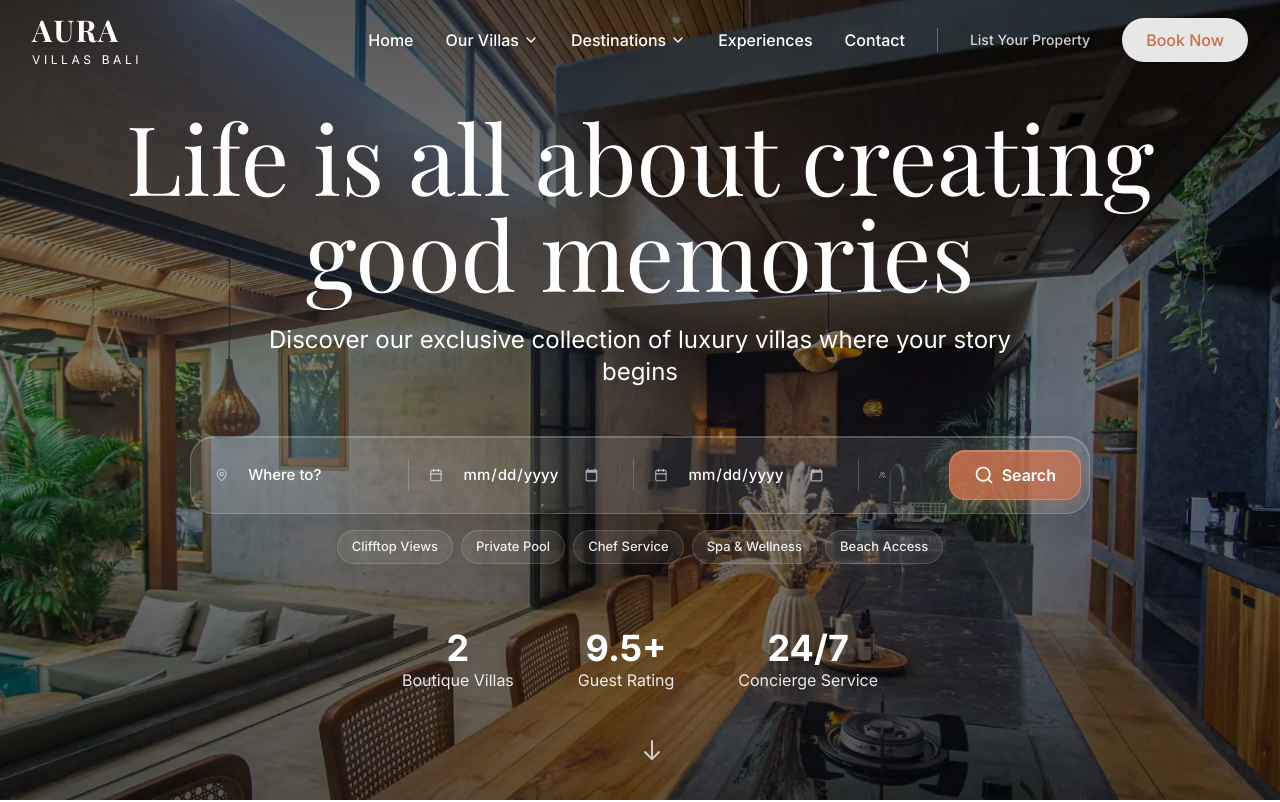
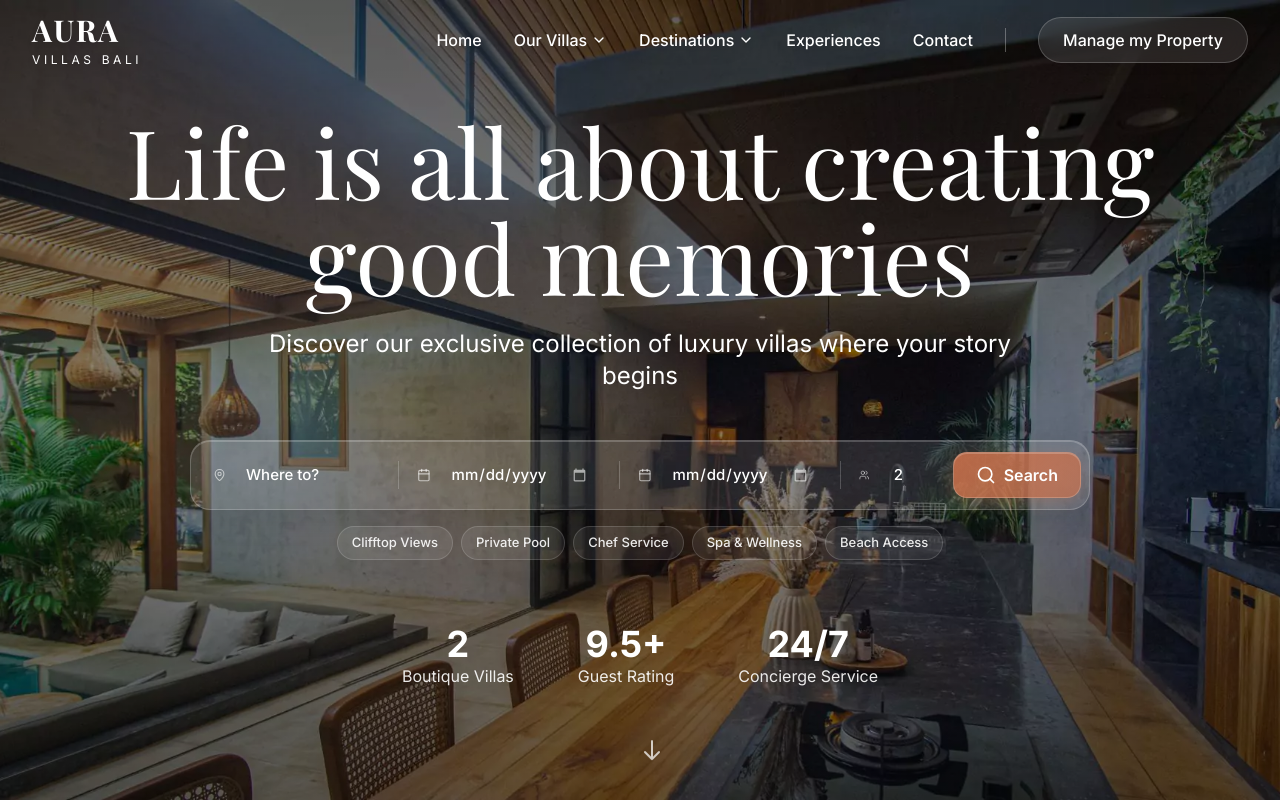
Before and after one commit to AndradeF87/aura-villas-bali, a Next.js app: page / in a window 1280 px wide. Shown: the top 802 px of the page. Built offline with nearby package versions, Linux system fonts and the light colour scheme; a web font is replaced by a local one.

Commit message:
Update navigation: Remove Book Now, rename to Manage my Property with glass effect, fix search bar visibility

```diff
--- a/app/globals.css
+++ b/app/globals.css
@@ -49,7 +49,7 @@
   backdrop-filter: blur(20px) saturate(180%);
   -webkit-backdrop-filter: blur(20px) saturate(180%);
   border: 1px solid rgba(255, 255, 255, 0.2);
-  border-radius: 24px;
+  border-radius: 20px;
   box-shadow:
     0 8px 32px rgba(0, 0, 0, 0.1),
     inset 0 1px 0 rgba(255, 255, 255, 0.2);
@@ -67,8 +67,8 @@
   display: flex;
   align-items: center;
   gap: 8px;
-  padding: 10px 16px;
-  border-radius: 16px;
+  padding: 8px 14px;
+  border-radius: 14px;
   transition: all 0.2s ease;
 }
 
@@ -114,7 +114,7 @@
 
 .glass-divider {
   width: 1px;
-  height: 32px;
+  height: 28px;
   background: rgba(255, 255, 255, 0.2);
 }
 
@@ -122,11 +122,11 @@
   display: flex;
   align-items: center;
   justify-content: center;
-  padding: 12px 24px;
+  padding: 10px 22px;
   background: linear-gradient(135deg, rgba(201, 111, 74, 0.9), rgba(201, 111, 74, 0.7));
   backdrop-filter: blur(10px);
   border: 1px solid rgba(255, 255, 255, 0.2);
-  border-radius: 16px;
+  border-radius: 14px;
   color: white;
   font-weight: 600;
   transition: all 0.3s ease;
--- a/src/components/homepage/GlassSearchBar.tsx
+++ b/src/components/homepage/GlassSearchBar.tsx
@@ -43,7 +43,7 @@ export function GlassSearchBar() {
       {/* Main Search Bar - Glass Morphism Style */}
       <div className="glass-search-bar">
         {/* Desktop Layout - Single Row */}
-        <div className="hidden md:flex items-center gap-1 px-2 py-2">
+        <div className="hidden md:flex items-center gap-1 px-2 py-1.5">
           {/* Location - Wider */}
           <div className="flex-[1.5] group">
             <div className="glass-search-field">
@@ -100,8 +100,8 @@ export function GlassSearchBar() {
 
           <div className="glass-divider" />
 
-          {/* Guests - Narrower */}
-          <div className="flex-[0.6] group">
+          {/* Guests - Narrower but visible */}
+          <div className="flex-[0.8] group">
             <div className="glass-search-field">
               <Users className="w-4 h-4 text-white/60" />
               <input
--- a/src/components/layout/Navigation.tsx
+++ b/src/components/layout/Navigation.tsx
@@ -54,7 +54,7 @@ export const Navigation = () => {
   ]
 
   // Secondary link for property owners
-  const ownerLink = { href: '/property-management', label: 'List Your Property' }
+  const ownerLink = { href: '/property-management', label: 'Manage my Property' }
 
   return (
     <nav className={`fixed top-0 left-0 right-0 z-50 transition-all duration-300 ${
@@ -133,26 +133,16 @@ export const Navigation = () => {
               isScrolled || needsSolidNav ? 'bg-gray-300' : 'bg-white/30'
             }`} />
 
-            {/* Owner Link */}
+            {/* Owner Link with Glass Effect */}
             <Link
               href={ownerLink.href}
-              className={`transition-all duration-300 font-medium hover:text-terracotta text-sm ${
-                isScrolled || needsSolidNav ? 'text-gray-600' : 'text-white/80 drop-shadow-lg'
+              className={`px-6 py-2.5 rounded-full font-medium transition-all duration-300 ${
+                isScrolled || needsSolidNav
+                  ? 'bg-terracotta/10 text-terracotta border border-terracotta/20 hover:bg-terracotta hover:text-white'
+                  : 'bg-white/10 backdrop-blur-md text-white border border-white/20 hover:bg-white/20 drop-shadow-lg'
               }`}
             >
               {ownerLink.label}
-            </Link>
-
-            {/* CTA Button */}
-            <Link
-              href="/villas"
-              className={`px-6 py-2.5 rounded-full font-medium transition-all duration-300 ${
-                isScrolled || needsSolidNav
-                  ? 'bg-terracotta text-white hover:bg-terracotta-dark'
-                  : 'bg-white/90 backdrop-blur-sm text-terracotta hover:bg-white drop-shadow-lg'
-              }`}
-            >
-              Book Now
             </Link>
           </div>
 
@@ -215,15 +205,8 @@ export const Navigation = () => {
 
           <div className="pt-4 px-4 space-y-3">
             <Link
-              href="/villas"
-              className="block w-full text-center px-6 py-3 bg-terracotta text-white rounded-full font-medium hover:bg-terracotta-dark transition-colors"
-              onClick={() => setIsMobileMenuOpen(false)}
-            >
-              Book Now
-            </Link>
-            <Link
               href={ownerLink.href}
-              className="block w-full text-center px-6 py-3 bg-gray-100 text-gray-700 rounded-full font-medium hover:bg-gray-200 transition-colors text-sm"
+              className="block w-full text-center px-6 py-3 bg-terracotta/10 text-terracotta border border-terracotta/20 rounded-full font-medium hover:bg-terracotta hover:text-white transition-colors"
               onClick={() => setIsMobileMenuOpen(false)}
             >
               {ownerLink.label}
```
Also changed, not shown: .claude-flow/metrics/performance.json, .claude-flow/metrics/system-metrics.json, .claude-flow/metrics/task-metrics.json.
